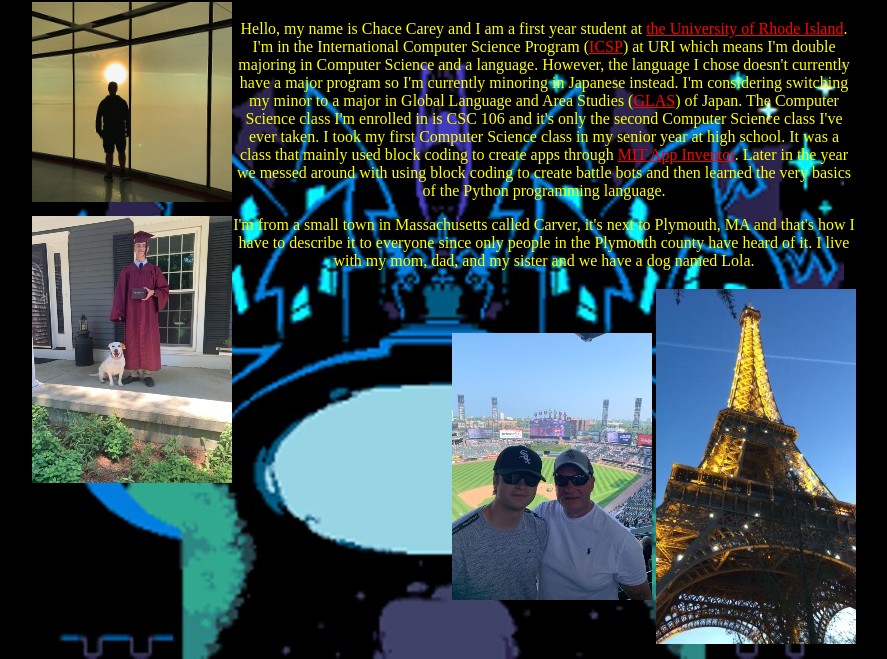
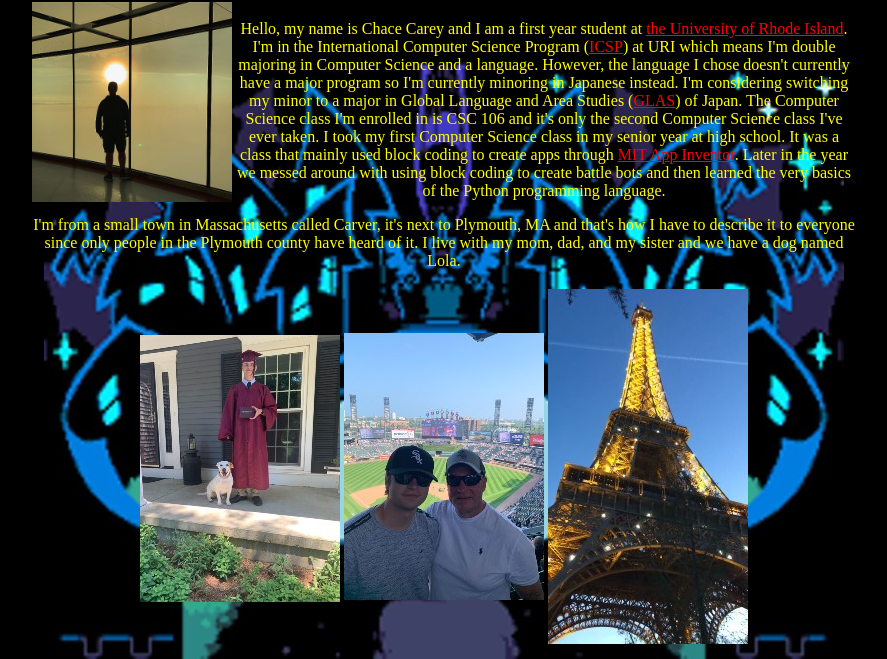
Before and after one commit to chace-carey/chace-carey.github.io, a plain HTML site: page about.html in a window 1280 px wide. Shown: the part 659-1318 px from the top of the page, without its empty margins (196-1083 px from the left). Drawn offline with Linux system fonts and the light colour scheme.

Commit message:
Update about.html

```diff
--- a/about.html
+++ b/about.html
@@ -57,13 +57,14 @@
             It was a class that mainly used block coding to create apps through <a target="_blank" href="https://appinventor.mit.edu/">MIT App Inventor</a>.
             Later in the year we messed around with using block coding to create battle bots and then learned the very basics of the Python programming language.
         </p>
-          <p class="paragraph"> <img id=Lola src="My-dog.jpg">
+          <p class="paragraph">
               I'm from a small town in Massachusetts called Carver, it's next to Plymouth, MA and that's how I have to describe it to everyone since only people in the Plymouth county have heard of it.
               I live with my mom, dad, and my sister and we have a dog named Lola.
 
               <table>
                   <thead>
                       <tr>
+                          <th> <img id=Lola src="My-dog.jpg">
                           <th> <img src="Ballpark.jpg">
                           <th> <img src="Eifel-Tower.jpg">
                       </tr>
```
